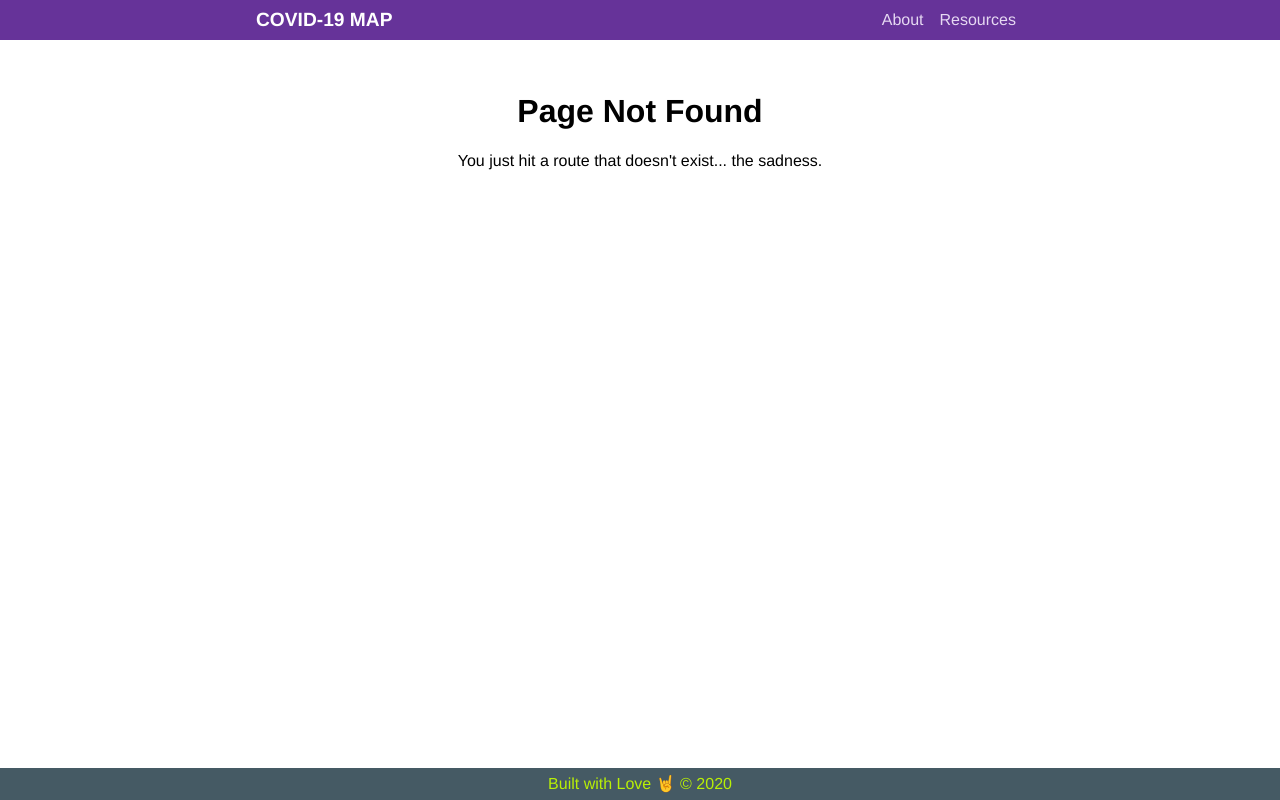
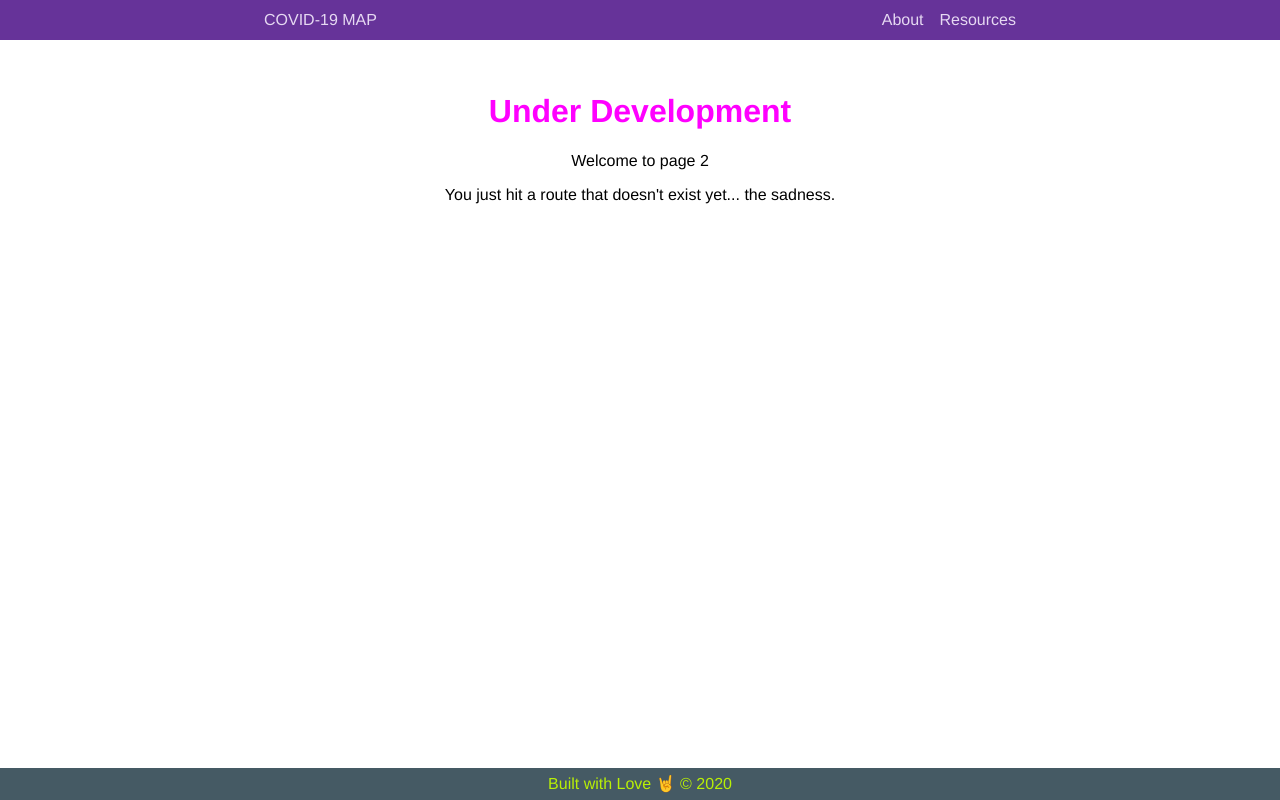
Before and after one commit to Beta-23/COVID-19-map, a Gatsby site: page /resources in a window 1280 px wide. Before the commit this address had no page. Built offline with nearby package versions, Linux system fonts and the light colour scheme; Gatsby itself is replaced by a stand-in of ours.

Commit message:
Fix header links

```diff
--- a/src/components/Header.js
+++ b/src/components/Header.js
@@ -7,13 +7,13 @@ const Header = () => {
   return (
     <header>
       <Container type="content">
-        <p>COVID-19 MAP</p>
+      <Link to="/">COVID-19 MAP</Link>
         <ul>
           <li>
             <Link to="/">About</Link>
           </li>
           <li>
-            <Link to="/page-2/">Resources</Link>
+            <Link to="/resources/">Resources</Link>
           </li>
         </ul>
       </Container>
--- a/src/components/Layout.js
+++ b/src/components/Layout.js
@@ -17,7 +17,7 @@ const Layout = ({ children, pageName }) => {
   return (
     <>
       <Helmet bodyAttributes={{ class: className }}>
-        <title>Gatsby Site</title>
+        <title>COVID-19</title>
       </Helmet>
       <div className="wrapper">
         <Header />
--- a/src/pages/page-2.js
+++ b/src/pages/resources.js
@@ -8,10 +8,10 @@ const SecondPage = () => {
   return (
     <Layout pageName="two">
       <Helmet>
-        <title>Page Two</title>
+        <title>Resources</title>
       </Helmet>
       <Container type="content" className="text-center">
-        <h1>Page Two</h1>
+        <h1>Under Development</h1>
         <p>Welcome to page 2</p>
         <p>You just hit a route that doesn&#39;t exist yet... the sadness.</p>
       </Container>
```
